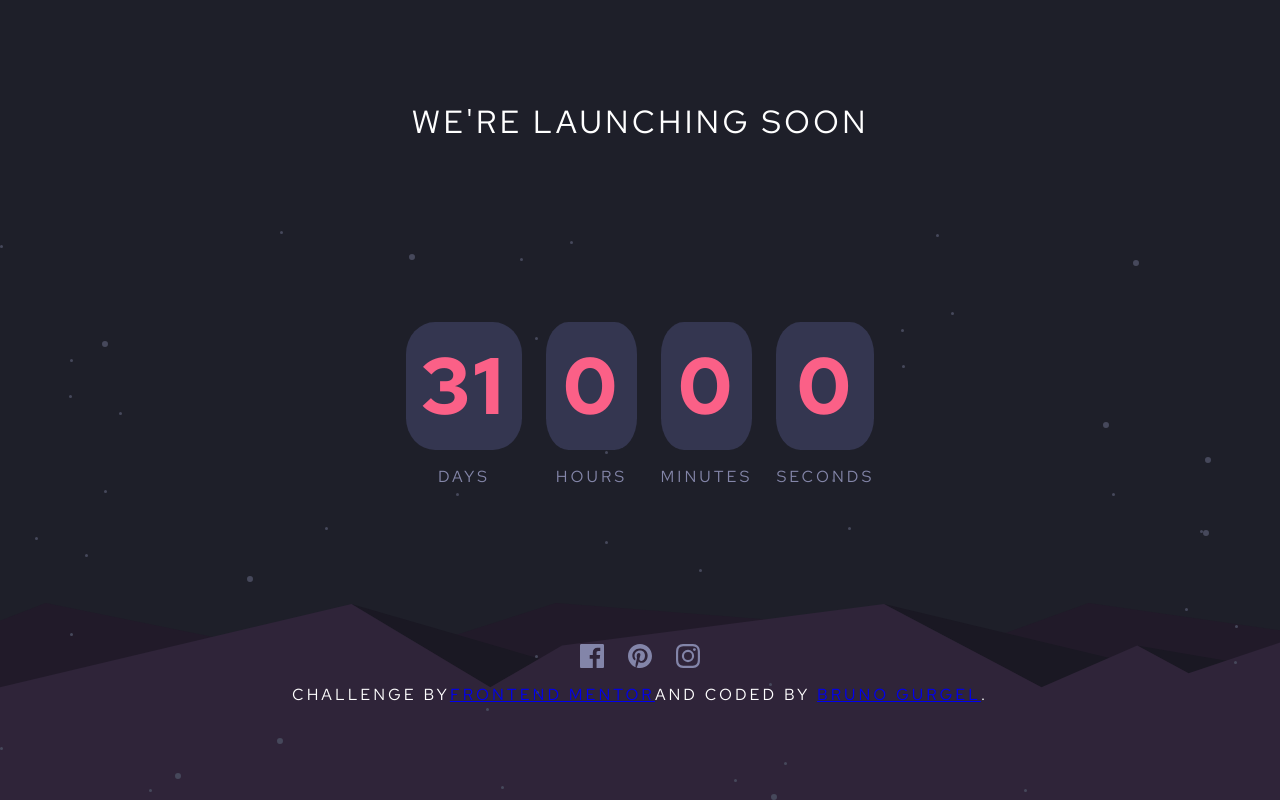
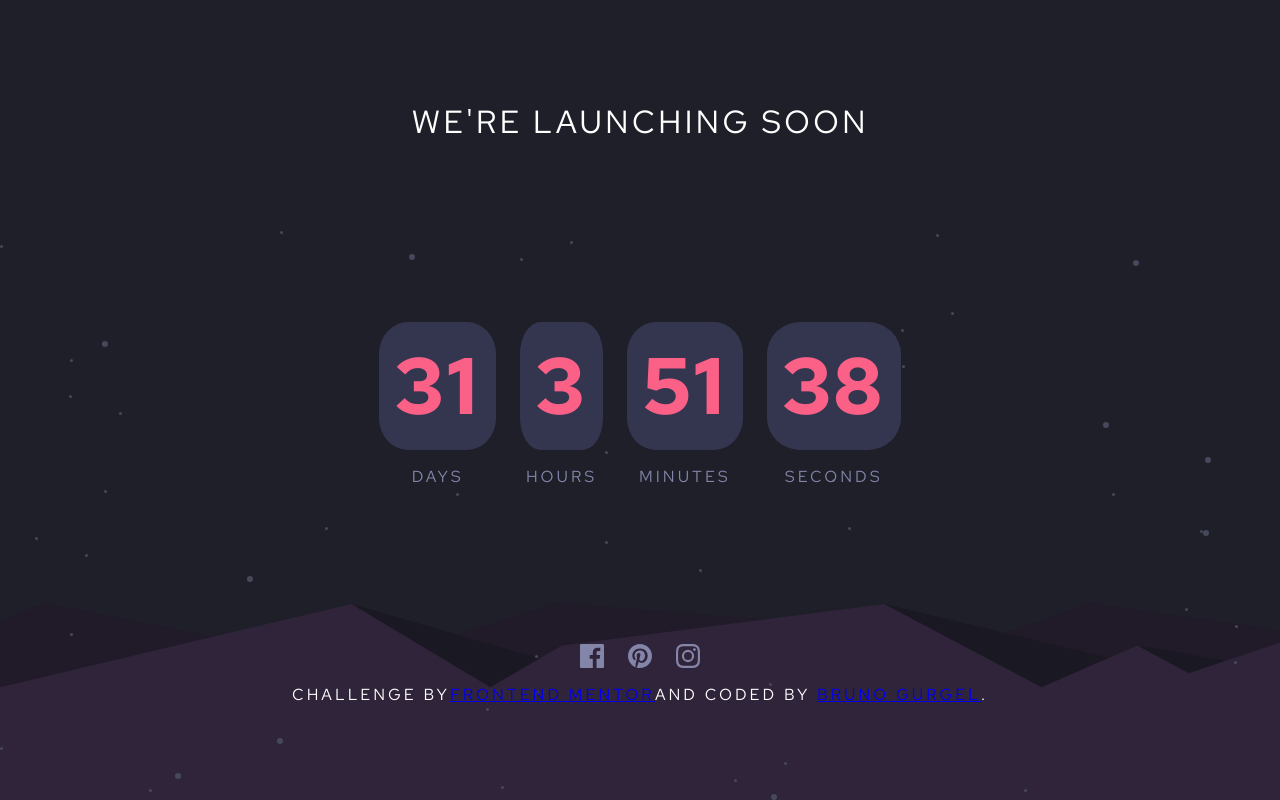
Before and after one commit to bruno-gurgel/countdown_timer, a React (Create React App) app: page / in a window 1280 px wide. Built offline with nearby package versions, Linux system fonts and the light colour scheme.

Commit message:
fix: Fixed the timer

```diff
--- a/src/App.js
+++ b/src/App.js
@@ -20,9 +20,9 @@ export default function App() {
 
 	function calculateCountdown() {
 		const year = new Date().getFullYear();
-		const month = new Date().getMonth();
-		const today = new Date(`${month}/10/${year}`);
-		const openingDate = new Date(`${month + 1}/10/${year}`);
+		const month = new Date().getMonth() + 1;
+		const today = new Date(Date.now());
+		const openingDate = new Date(`${month === 12 ? 1 : month + 1}/18/${year}`);
 
 		const difference = new Date(openingDate - today);
 
@@ -34,20 +34,6 @@ export default function App() {
 		};
 
 		return timeLeft;
-	}
-
-	function milisecondsToCountdown(miliseconds) {
-		const days = Math.floor(miliseconds / (1000 * 60 * 60 * 24));
-		const hours = Math.floor((miliseconds % (1000 * 60 * 60 * 24)) / (1000 * 60 * 60));
-		const minutes = Math.floor((miliseconds % (1000 * 60 * 60)) / (1000 * 60));
-		const seconds = Math.floor((miliseconds % (1000 * 60)) / 1000);
-
-		return {
-			days,
-			hours,
-			minutes,
-			seconds,
-		};
 	}
 
 	return (
@@ -66,7 +52,7 @@ export default function App() {
 					<img src={pinterestIcon} alt="Facebook icon" />
 					<img src={instagramIcon} alt="Facebook icon" />
 				</div>
-				<div class="attribution">
+				<div className="attribution">
 					<p>
 						Challenge by
 						<a
```
